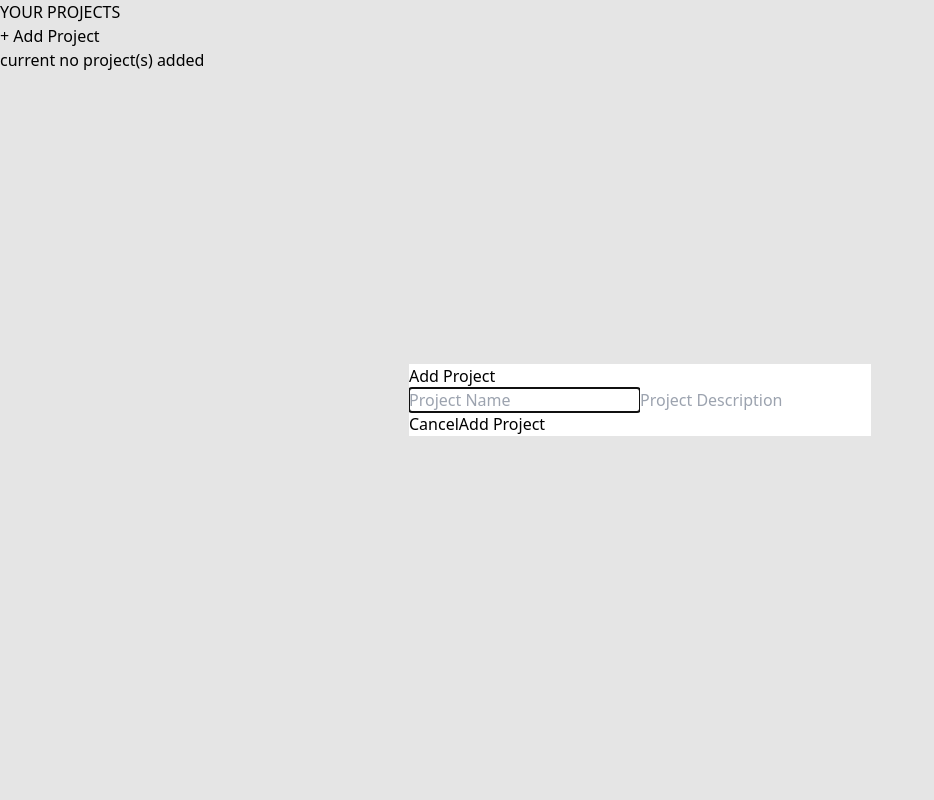
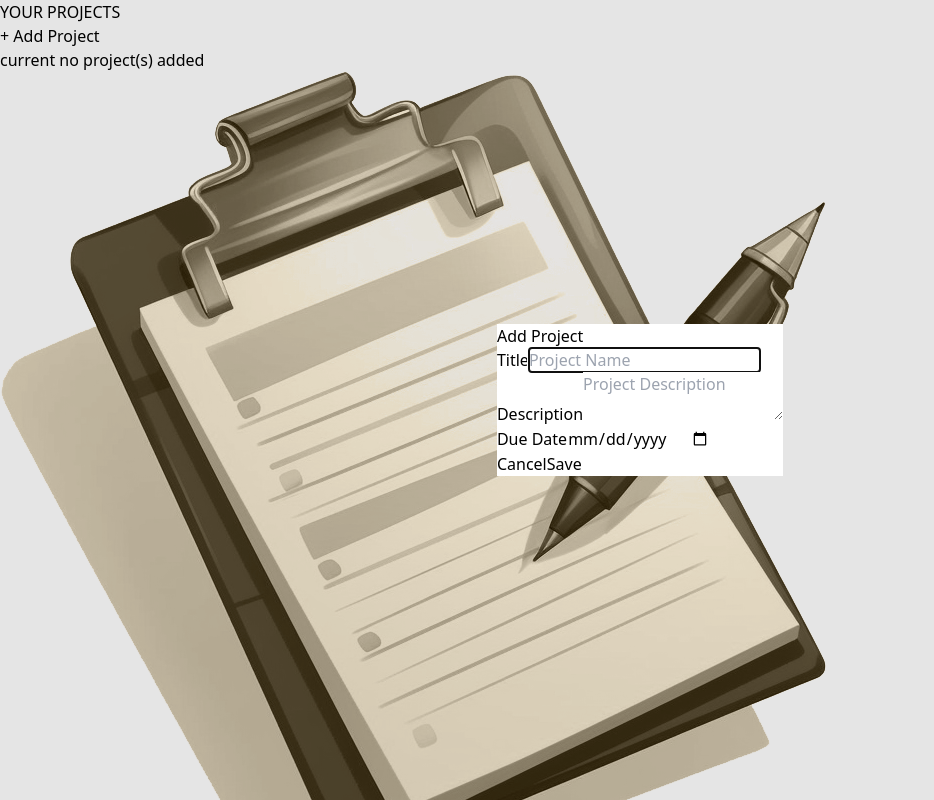
Before and after one commit to MeiKDE/react_comp_state_styling_refs_portals, a React (Vite) app: page / in a window 1280 px wide. Both pictures are taken after a click on the button "+ Add Project". Shown: the top 800 px of the page, without its empty margins (0-934 px from the left). Built offline with nearby package versions, Linux system fonts and the light colour scheme.

Commit message:
Refactor App component: Replace AddProjectsSidebar with ProjectsSidebar, update project selection logic to use selectedProject state, and introduce NoProjectSelected component for better user experience. Remove unused AddProjectsSidebar and ProjectModal components.

```diff
--- a/src/App.jsx
+++ b/src/App.jsx
@@ -1,43 +1,46 @@
 import { useState } from "react";
 import Project from "./components/Project";
-import AddProjectsSidebar from "./components/AddProjectsSidebar";
+import ProjectsSidebar from "./components/ProjectsSidebar";
 import AddTask from "./components/AddTask";
 import TasksList from "./components/TasksList";
+import NoProjectSelected from "./components/NoProjectSelected";
 
 function App() {
   const date = new Date();
   const [projects, setProjects] = useState([]);
   const [tasks, setTasks] = useState([]);
-  const [selectedIndex, setSelectedIndex] = useState(null);
+  const [selectedProject, setSelectedProject] = useState(null);
 
   const handleAddProject = (project) => {
-    setProjects((prevProjects) => [...prevProjects, project]);
-    setSelectedIndex(projects.length - 1);
+    setProjects((prevProjects) => [
+      ...prevProjects,
+      { ...project, id: crypto.randomUUID(), isVisible: true },
+    ]);
+    setSelectedProject(project);
   };
 
   const handleAddTask = (task) => {
     setTasks((prevTasks) => [...prevTasks, task]);
-    setSelectedIndex(tasks.length - 1);
   };
 
   return (
     <div className="flex space-x-4 flex-row gap-3">
-      <section className="flex-3 border-2 border-pink-300 bg-gray-900">
-        <AddProjectsSidebar
-          onAddProject={handleAddProject}
-          projects={projects}
-          onSelectIndex={setSelectedIndex}
-        />
+      <section className="flex-3 border-2 border-pink-300 bg-gray-900 rounded-r-xl">
+        <ProjectsSidebar onAddProject={handleAddProject} projects={projects} />
       </section>
 
       <section className="flex-1 border-2 border-green-300">
-        <Project project={projects[selectedIndex]} />
-        {selectedIndex !== null && (
-          <>
-            <AddTask onAddTask={handleAddTask} />
-            <TasksList tasks={tasks} />
-          </>
-        )}
+        <>
+          {selectedProject ? (
+            <>
+              <Project project={selectedProject} />
+              <AddTask onAddTask={handleAddTask} />
+              <TasksList tasks={tasks} />
+            </>
+          ) : (
+            <NoProjectSelected />
+          )}
+        </>
       </section>
     </div>
   );
--- /dev/null
+++ b/src/components/Button.jsx
@@ -0,0 +1,10 @@
+export default function Button({ children, ...props }) {
+  return (
+    <button
+      className="px-4 py-2 text-xs md:text-base  bg-stone-700 text-white rounded-md hover:bg-stone-600 hover:text-stone-100"
+      {...props}
+    >
+      {children}
+    </button>
+  );
+}
--- /dev/null
+++ b/src/components/Input.jsx
@@ -0,0 +1,23 @@
+import { forwardRef } from "react";
+
+const Input = forwardRef(
+  ({ label, textarea, type = "text", ...props }, ref) => {
+    const inputClasses =
+      "w-full p-2 border-2 border-stone-300 rounded focus:outline-none focus:border-stone-600";
+
+    return (
+      <p>
+        <label>{label}</label>
+        {textarea ? (
+          <textarea className={inputClasses} ref={ref} {...props} />
+        ) : (
+          <input type={type} className={inputClasses} ref={ref} {...props} />
+        )}
+      </p>
+    );
+  }
+);
+
+Input.displayName = "Input";
+
+export default Input;
--- a/src/components/ProjectModal.jsx
+++ b/src/components/NewProjectModal.jsx
@@ -1,10 +1,12 @@
 import { useRef, forwardRef, useImperativeHandle } from "react";
 import { createPortal } from "react-dom";
+import Input from "./Input";
 
-const ProjectModal = forwardRef(({ onReset, onAddProject }, ref) => {
+const NewProjectModal = forwardRef(({ onReset, onAddProject }, ref) => {
   const dialog = useRef();
   const inputTitle = useRef();
   const inputDescription = useRef();
+  const inputDueDate = useRef();
 
   useImperativeHandle(ref, () => {
     return {
@@ -21,11 +23,13 @@ const ProjectModal = forwardRef(({ onReset, onAddProject }, ref) => {
     const newProjectData = {
       title: inputTitle.current.value,
       description: inputDescription.current.value,
+      dueDate: inputDueDate.current.value,
     };
     onAddProject(newProjectData);
     //clear the input fields
     inputTitle.current.value = ""; // not very react way to do it
     inputDescription.current.value = "";
+    inputDueDate.current.value = "";
   };
 
   return createPortal(
@@ -35,17 +39,23 @@ const ProjectModal = forwardRef(({ onReset, onAddProject }, ref) => {
     >
       <h2 className="text-xl font-bold text-stone-700 my-4">Add Project</h2>
       <form method="dialog" className="mt-4 space-y-4">
-        <input
+        <Input
+          label="Title"
           type="text"
           placeholder="Project Name"
-          className="w-full p-2 border-2 border-stone-300 rounded focus:outline-none focus:border-stone-600"
           ref={inputTitle}
         />
-        <input
-          type="text"
+        <Input
+          label="Description"
+          textarea
           placeholder="Project Description"
-          className="w-full p-2 border-2 border-stone-300 rounded focus:outline-none focus:border-stone-600"
           ref={inputDescription}
+        />
+        <Input
+          label="Due Date"
+          type="date"
+          placeholder="Project Due Date"
+          ref={inputDueDate}
         />
         <div className="flex justify-end gap-4 mt-4">
           <button
@@ -60,7 +70,7 @@ const ProjectModal = forwardRef(({ onReset, onAddProject }, ref) => {
             className="px-4 py-2 bg-stone-800 text-stone-50 rounded-md hover:bg-stone-950"
             onClick={handleSubmit}
           >
-            Add Project
+            Save
           </button>
         </div>
       </form>
@@ -69,4 +79,6 @@ const ProjectModal = forwardRef(({ onReset, onAddProject }, ref) => {
   );
 });
 
-export default ProjectModal;
+NewProjectModal.displayName = "NewProjectModal";
+
+export default NewProjectModal;
--- /dev/null
+++ b/src/components/NoProjectSelected.jsx
@@ -0,0 +1,22 @@
+import noProjectImage from "../assets/no-projects.png";
+import Button from "./Button";
+export default function NoProjectSelected() {
+  return (
+    <div className="mt-24 text-center w-2/3">
+      <img
+        src={noProjectImage}
+        alt="No Project Selected"
+        className="w-16 h-16 object-contain mx-auto"
+      />
+      <h2 className="text-xl font-bold text-stone-500 my-4">
+        No Project Selected
+      </h2>
+      <p className="text-stone-400 mb-4">
+        Select a project or create a new one
+      </p>
+      <p className="mt-8">
+        <Button>Create Project</Button>
+      </p>
+    </div>
+  );
+}
--- a/src/components/AddProjectsSidebar.jsx
+++ b/src/components/ProjectsSidebar.jsx
@@ -1,32 +1,21 @@
 import { useRef } from "react";
-import ProjectModal from "./ProjectModal";
+import NewProjectModal from "./NewProjectModal";
+import Button from "./Button";
+import NoProjectSelected from "./NoProjectSelected";
 
-export default function AddProjectsSidebar({
-  onAddProject,
-  projects,
-  onSelectIndex,
-}) {
+export default function ProjectsSidebar({ onAddProject, projects }) {
   const dialog = useRef();
   const handleReset = () => {
     dialog.current.close();
   };
 
-  const onClickProjectHandler = (index) => {
-    onSelectIndex(index);
-    console.log(projects[index]);
-    // newProject array of objects
-    const newProject = {
-      id: projects[index].id,
-      title: projects[index].title,
-      description: projects[index].description,
-      isVisible: true,
-    };
-    console.log(newProject);
+  const onClickProjectHandler = (project) => {
+    onAddProject(project);
   };
 
   return (
     <>
-      <ProjectModal
+      <NewProjectModal
         ref={dialog}
         onReset={handleReset}
         onAddProject={onAddProject}
@@ -35,27 +24,22 @@ export default function AddProjectsSidebar({
       <div className="w-full mt-8 ">
         <div className="w-full max-w-2xl mx-auto px-6">
           <header className="mb-8">
-            <h2 className="text-2xl font-bold text-white mb-4">
+            <h2 className="text-2xl font-bold uppercase md:text-xl text-white mb-4">
               YOUR PROJECTS
             </h2>
-            <button
-              className="px-4 py-2 text-xl bg-stone-600 text-white rounded hover:bg-stone-700"
-              onClick={() => dialog.current.open()}
-            >
-              + Add Project
-            </button>
+            <Button onClick={() => dialog.current.open()}>+ Add Project</Button>
           </header>
           <div className="mt-8 text-white">
             {projects.length > 0 ? (
               <ul className="flex flex-col gap-4">
-                {projects.map((project, index) => (
+                {projects.map((project) => (
                   <li
-                    key={project.id || crypto.randomUUID()} // Fallback to random ID if id is not present
+                    key={project.id || crypto.randomUUID()}
                     className="text-left"
                   >
                     <button
                       className="px-4 py-2 text-xl text-white rounded-xl hover:bg-stone-600 w-full text-left"
-                      onClick={() => onClickProjectHandler(index)}
+                      onClick={() => onClickProjectHandler(project)}
                     >
                       {project.title}
                     </button>
```
